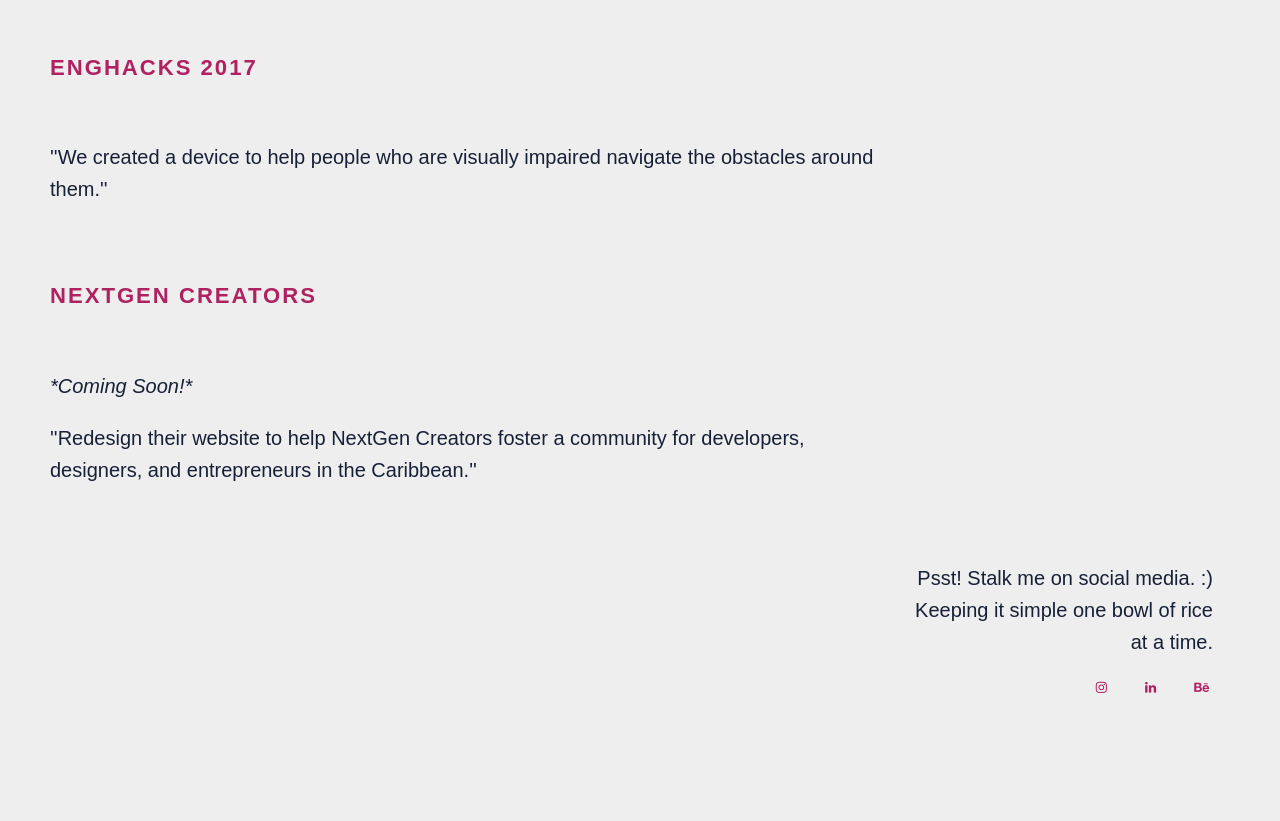
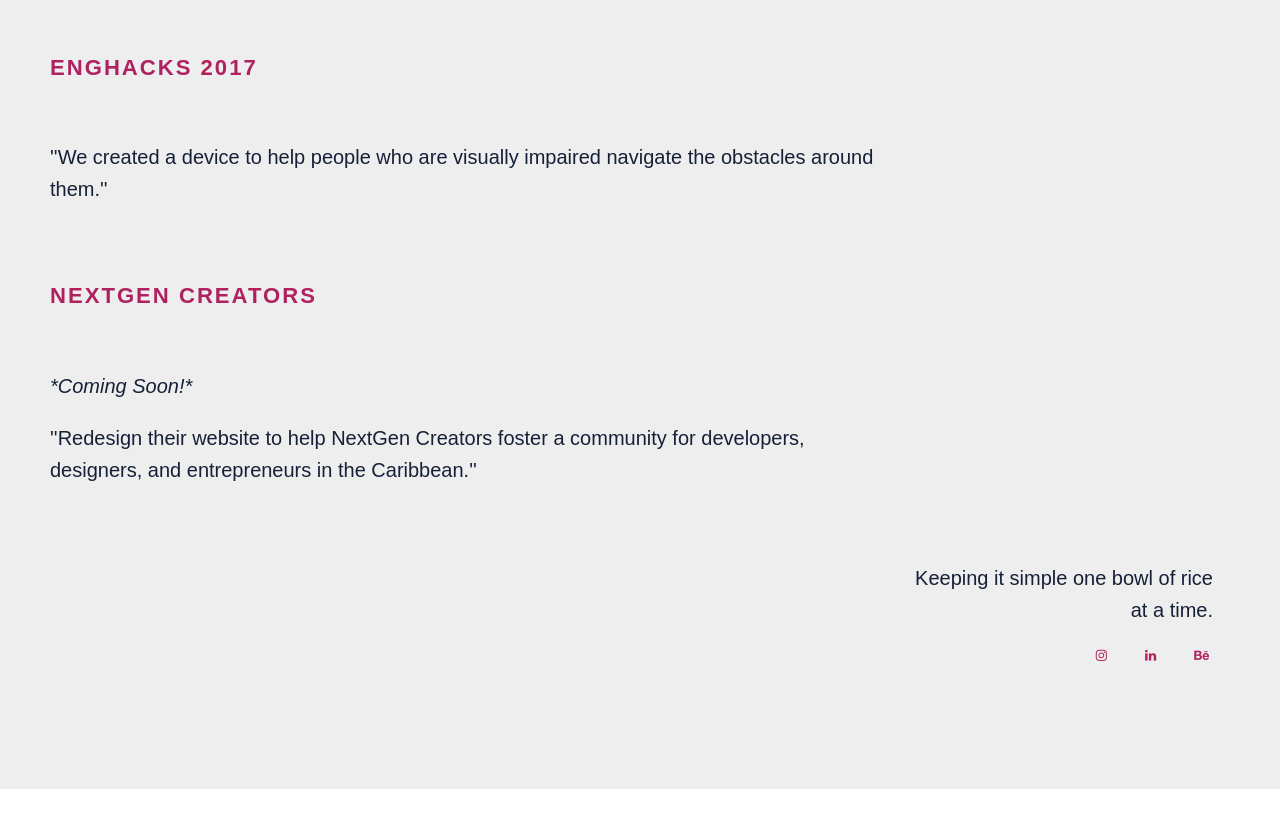
Before and after one commit to riri279/riri279.github.io, a plain HTML site: page index.html in a window 1280 px wide. Shown: the part 647-1468 px from the top of the page. After the commit the page ends 1436 px from the top, so only its background shows below. Drawn offline with Linux system fonts and the light colour scheme.

Commit message:
social media slogan

```diff
--- a/index.html
+++ b/index.html
@@ -43,7 +43,7 @@
 
 
 <footer class="footer">
-  <p class="tagline"> Psst! Stalk me on social media. :) Keeping it simple one bowl of rice at a time.</p>
+  <p class="tagline"> Keeping it simple one bowl of rice at a time.</p>
   <a href="https://www.instagram.com/ririta_279/"><i class="fa fa-instagram"></i></a>
   <a href="https://www.linkedin.com/in/ritachan1/"><i class="fa fa-linkedin"></i></a>
   <a href="https://www.behance.net/RitaC123"><i class="fa fa-behance"></i></a>
```
